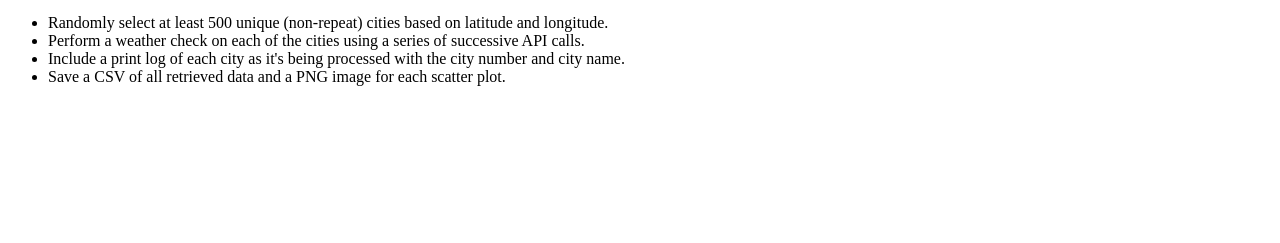
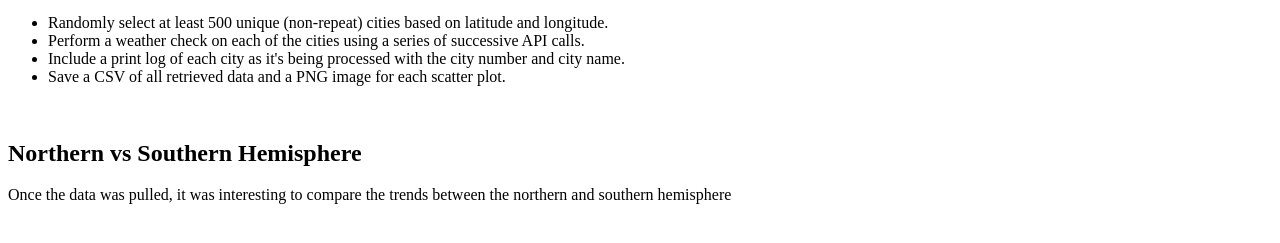
Before and after one commit to annabroomhall/WeatherPy, a plain HTML site: page index.html in a window 1280 px wide. Shown: the part 417-660 px from the top of the page. Drawn offline with Linux system fonts and the light colour scheme.

Commit message:
updated index

```diff
--- a/index.html
+++ b/index.html
@@ -24,6 +24,8 @@
         </ul>
         <br>
 
+        <h2>Northern vs Southern Hemisphere</h2>
+        <p>Once the data was pulled, it was interesting to compare the trends between the northern and southern hemisphere</p>
 
     </body>
 
```
